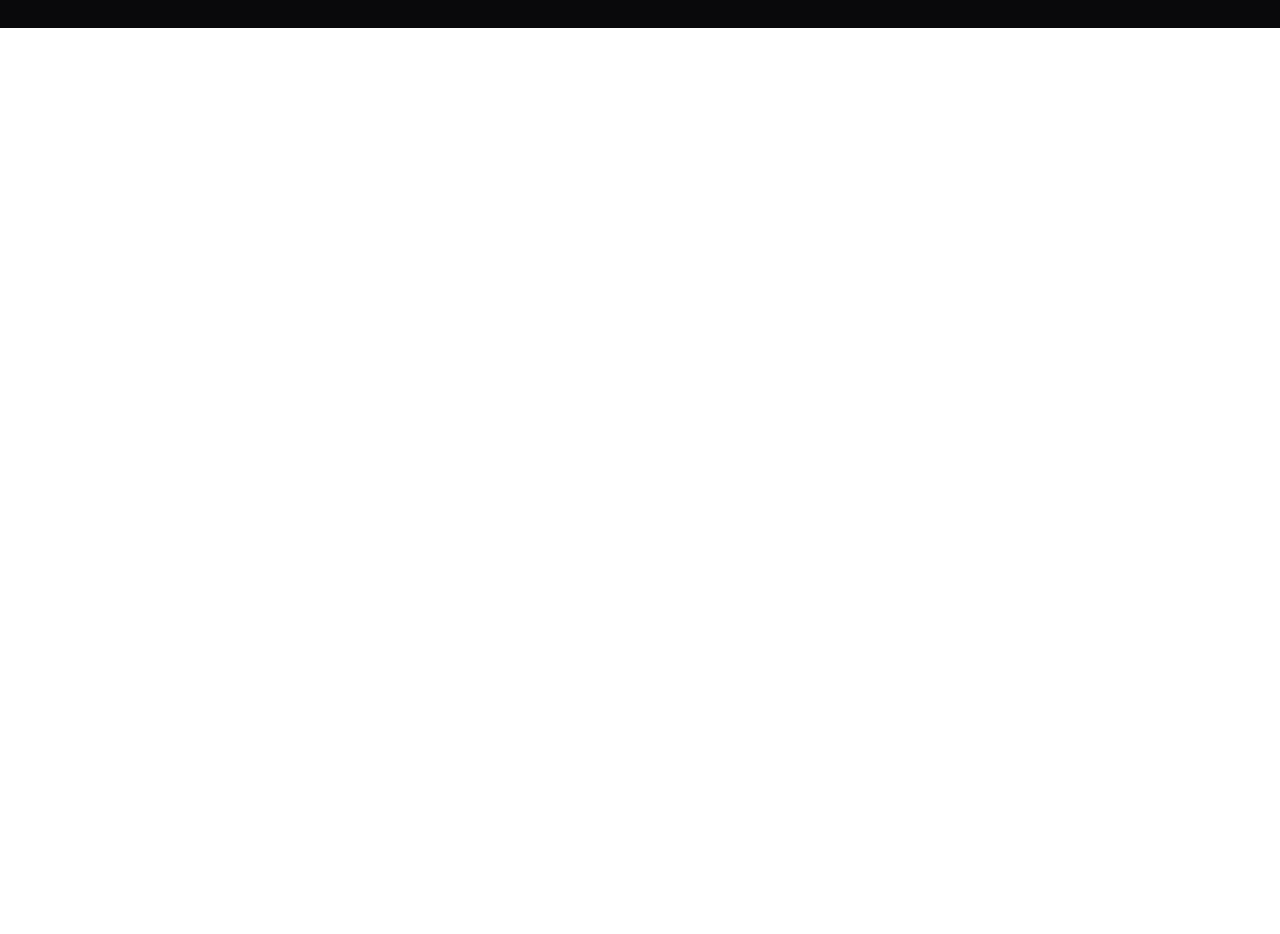
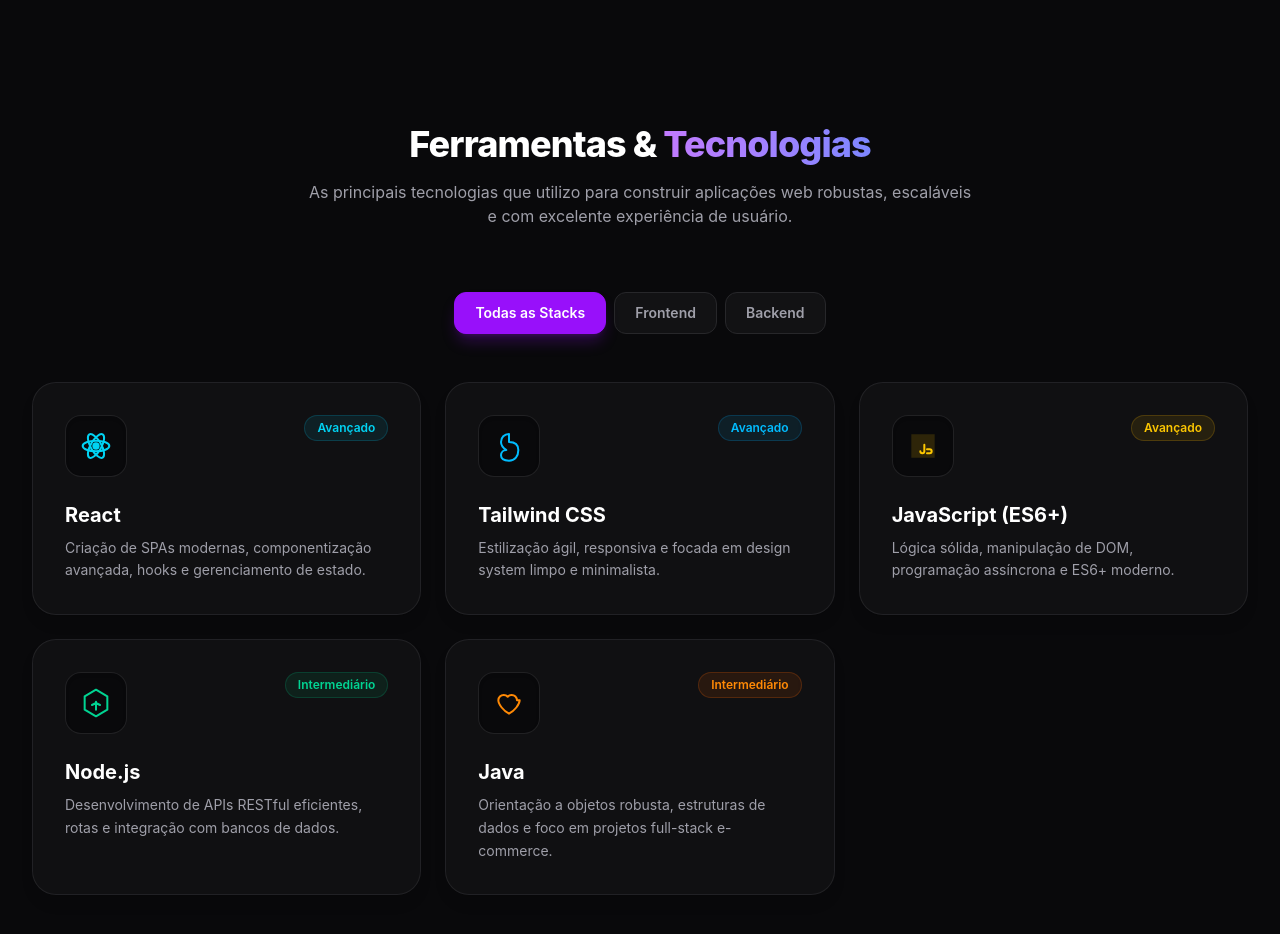
Before and after one commit to Lobato-ph17/Lobato.ph17-Portfolio, a React (Vite) app in the folder portfolio-react/: page / in a window 1280 px wide. Shown: the part 800-1734 px from the top of the page. Before the commit the page ends 828 px from the top, so only its background shows below. Built offline with nearby package versions, Linux system fonts and the light colour scheme.

Commit message:
feat: cria o componente skills

```diff
--- a/portfolio-react/src/App.jsx
+++ b/portfolio-react/src/App.jsx
@@ -1,6 +1,7 @@
 import { useState, useEffect } from 'react';
 import Navbar from './Components/Navbar';
 import Hero from './components/Hero';
+import Skills from './components/Skills';
 
 export function App() {
   const [isDarkMode, setIsDarkMode] = useState(true);
@@ -21,6 +22,8 @@
       <Navbar isDarkMode={isDarkMode} toggleTheme={toggleTheme} />
       <main>
         <Hero />
+
+        <Skills />
       </main>
     </div>
   );
--- a/portfolio-react/src/Components/Skills.jsx
+++ b/portfolio-react/src/Components/Skills.jsx
@@ -0,0 +1,153 @@
+import React, { useState } from 'react';
+
+function Skills() {
+  const [activeCategory, setActiveCategory] = useState('all');
+
+  const skillsData = [
+    {
+      name: 'React',
+      category: 'frontend',
+      level: 'Avançado',
+      description: 'Criação de SPAs modernas, componentização avançada, hooks e gerenciamento de estado.',
+      icon: (
+        <svg className="w-8 h-8 text-cyan-400" viewBox="0 0 24 24" fill="none" stroke="currentColor" strokeWidth="1.5">
+          <circle cx="12" cy="12" r="2" fill="currentColor" />
+          <ellipse cx="12" cy="12" rx="10" ry="4" />
+          <ellipse cx="12" cy="12" rx="10" ry="4" transform="rotate(60 12 12)" />
+          <ellipse cx="12" cy="12" rx="10" ry="4" transform="rotate(120 12 12)" />
+        </svg>
+      ),
+      glowColor: 'group-hover:border-cyan-500/50 group-hover:shadow-[0_0_25px_rgba(6,182,212,0.15)]',
+      tagBg: 'bg-cyan-500/10 text-cyan-400 border-cyan-500/20'
+    },
+    {
+      name: 'Tailwind CSS',
+      category: 'frontend',
+      level: 'Avançado',
+      description: 'Estilização ágil, responsiva e focada em design system limpo e minimalista.',
+      icon: (
+        <svg className="w-8 h-8 text-sky-400" viewBox="0 0 24 24" fill="none" stroke="currentColor" strokeWidth="1.5">
+          <path d="M12 3C8.5 3 6 5.5 6 9c0 3.5 2.5 5 4 6-2 0-4 1.5-4 4 0 2.5 2 4 6 4 4.5 0 7-3.5 7-8 0-4.5-3-6-7-6z" strokeLinecap="round" strokeLinejoin="round" />
+        </svg>
+      ),
+      glowColor: 'group-hover:border-sky-500/50 group-hover:shadow-[0_0_25px_rgba(56,189,248,0.15)]',
+      tagBg: 'bg-sky-500/10 text-sky-400 border-sky-500/20'
+    },
+    {
+      name: 'JavaScript (ES6+)',
+      category: 'frontend',
+      level: 'Avançado',
+      description: 'Lógica sólida, manipulação de DOM, programação assíncrona e ES6+ moderno.',
+      icon: (
+        <svg className="w-8 h-8 text-yellow-400" viewBox="0 0 24 24" fill="none" stroke="currentColor" strokeWidth="1.5">
+          <path d="M4 4h16v16H4z" fill="currentColor" opacity="0.15" />
+          <path d="M10 16c0 .8.5 1.5 1.5 1.5s1.5-.7 1.5-1.5v-5M15 17.5h2a1.5 1.5 0 000-3h-2" strokeLinecap="round" strokeLinejoin="round" />
+        </svg>
+      ),
+      glowColor: 'group-hover:border-yellow-500/50 group-hover:shadow-[0_0_25px_rgba(234,179,8,0.15)]',
+      tagBg: 'bg-yellow-500/10 text-yellow-400 border-yellow-500/20'
+    },
+    {
+      name: 'Node.js',
+      category: 'backend',
+      level: 'Intermediário',
+      description: 'Desenvolvimento de APIs RESTful eficientes, rotas e integração com bancos de dados.',
+      icon: (
+        <svg className="w-8 h-8 text-emerald-400" viewBox="0 0 24 24" fill="none" stroke="currentColor" strokeWidth="1.5">
+          <path d="M12 2l8.5 5v10L12 22l-8.5-5V7L12 2z" strokeLinecap="round" strokeLinejoin="round" />
+          <path d="M12 11v6M9 13.5l3-1.5 3 1.5" strokeLinecap="round" strokeLinejoin="round" />
+        </svg>
+      ),
+      glowColor: 'group-hover:border-emerald-500/50 group-hover:shadow-[0_0_25px_rgba(16,185,129,0.15)]',
+      tagBg: 'bg-emerald-500/10 text-emerald-400 border-emerald-500/20'
+    },
+    {
+      name: 'Java',
+      category: 'backend',
+      level: 'Intermediário',
+      description: 'Orientação a objetos robusta, estruturas de dados e foco em projetos full-stack e-commerce.',
+      icon: (
+        <svg className="w-8 h-8 text-orange-400" viewBox="0 0 24 24" fill="none" stroke="currentColor" strokeWidth="1.5">
+          <path d="M18 10c0-2.2-1.8-4-4-4-1.2 0-2.3.5-3 1.3C10.3 6.5 9.2 6 8 6 5.8 6 4 7.8 4 10c0 3 4 8 8 10 4-2 8-7 8-10z" strokeLinecap="round" strokeLinejoin="round" />
+        </svg>
+      ),
+      glowColor: 'group-hover:border-orange-500/50 group-hover:shadow-[0_0_25px_rgba(249,115,22,0.15)]',
+      tagBg: 'bg-orange-500/10 text-orange-400 border-orange-500/20'
+    }
+  ];
+
+  const filteredSkills = activeCategory === 'all'
+    ? skillsData
+    : skillsData.filter(skill => skill.category === activeCategory);
+
+  return (
+    <section id="habilidades" className="py-24 relative overflow-hidden transition-colors duration-300">
+
+      <div className="mx-auto max-w-7xl px-6 lg:px-8 relative z-10">
+
+        <div className="text-center max-w-2xl mx-auto mb-16 space-y-4">
+          <h2 className="text-3xl sm:text-4xl font-extrabold tracking-tight text-zinc-900 dark:text-white">
+            Ferramentas & <span className="text-transparent bg-clip-text bg-gradient-to-r from-purple-600 to-indigo-500 dark:from-purple-400 dark:to-indigo-400">Tecnologias</span>
+          </h2>
+          <p className="text-base text-zinc-600 dark:text-zinc-400">
+            As principais tecnologias que utilizo para construir aplicações web robustas, escaláveis e com excelente experiência de usuário.
+          </p>
+        </div>
+
+        <div className="flex justify-center items-center gap-2 mb-12 flex-wrap">
+          {[
+            { id: 'all', label: 'Todas as Stacks' },
+            { id: 'frontend', label: 'Frontend' },
+            { id: 'backend', label: 'Backend' }
+          ].map((cat) => (
+            <button
+              key={cat.id}
+              onClick={() => setActiveCategory(cat.id)}
+              className={`px-5 py-2.5 rounded-xl text-sm font-semibold transition-all duration-300 cursor-pointer border ${
+                activeCategory === cat.id
+                  ? 'bg-purple-600 text-white border-purple-600 shadow-lg shadow-purple-600/25'
+                  : 'bg-white/50 dark:bg-zinc-900/60 text-zinc-600 dark:text-zinc-400 border-zinc-200 dark:border-zinc-800 hover:border-purple-500/50 hover:text-purple-600 dark:hover:text-purple-300'
+              }`}
+            >
+              {cat.label}
+            </button>
+          ))}
+        </div>
+
+        <div className="grid grid-cols-1 md:grid-cols-2 lg:grid-cols-3 gap-6">
+          {filteredSkills.map((skill, index) => (
+            <div
+              key={index}
+              className={`group relative p-8 rounded-3xl bg-white/70 dark:bg-zinc-900/50 backdrop-blur-xl border border-zinc-200/80 dark:border-zinc-800/80 shadow-lg transition-all duration-300 hover:-translate-y-1.5 ${skill.glowColor}`}
+            >
+              <div className="flex items-start justify-between mb-6">
+                {/* Ícone com fundo estilizado */}
+                <div className="p-3.5 rounded-2xl bg-zinc-100 dark:bg-zinc-950 border border-zinc-200/60 dark:border-zinc-800/80 shadow-inner group-hover:scale-110 transition-transform duration-300">
+                  {skill.icon}
+                </div>
+                {/* Badge de Nível */}
+                <span className={`px-3 py-1 rounded-full text-xs font-semibold border ${skill.tagBg}`}>
+                  {skill.level}
+                </span>
+              </div>
+
+              <div className="space-y-2">
+                <h3 className="text-xl font-bold text-zinc-900 dark:text-white group-hover:text-purple-600 dark:group-hover:text-purple-400 transition-colors">
+                  {skill.name}
+                </h3>
+                <p className="text-sm text-zinc-600 dark:text-zinc-400 leading-relaxed">
+                  {skill.description}
+                </p>
+              </div>
+
+              <div className="absolute bottom-0 left-8 right-8 h-[2px] bg-gradient-to-r from-transparent via-purple-500/50 to-transparent opacity-0 group-hover:opacity-100 transition-opacity duration-300"></div>
+            </div>
+          ))}
+        </div>
+
+      </div>
+    </section>
+  );
+}
+
+export default Skills;
--- /dev/null
+++ b/portfolio-react/src/Components/ui/SectionDivider.jsx
@@ -0,0 +1,5 @@
+export function SectionDivider() {
+  return (
+    <div className="mx-auto h-px w-full max-w-5xl bg-gradient-to-r from-transparent via-purple-500/40 to-transparent" />
+  );
+}
```
